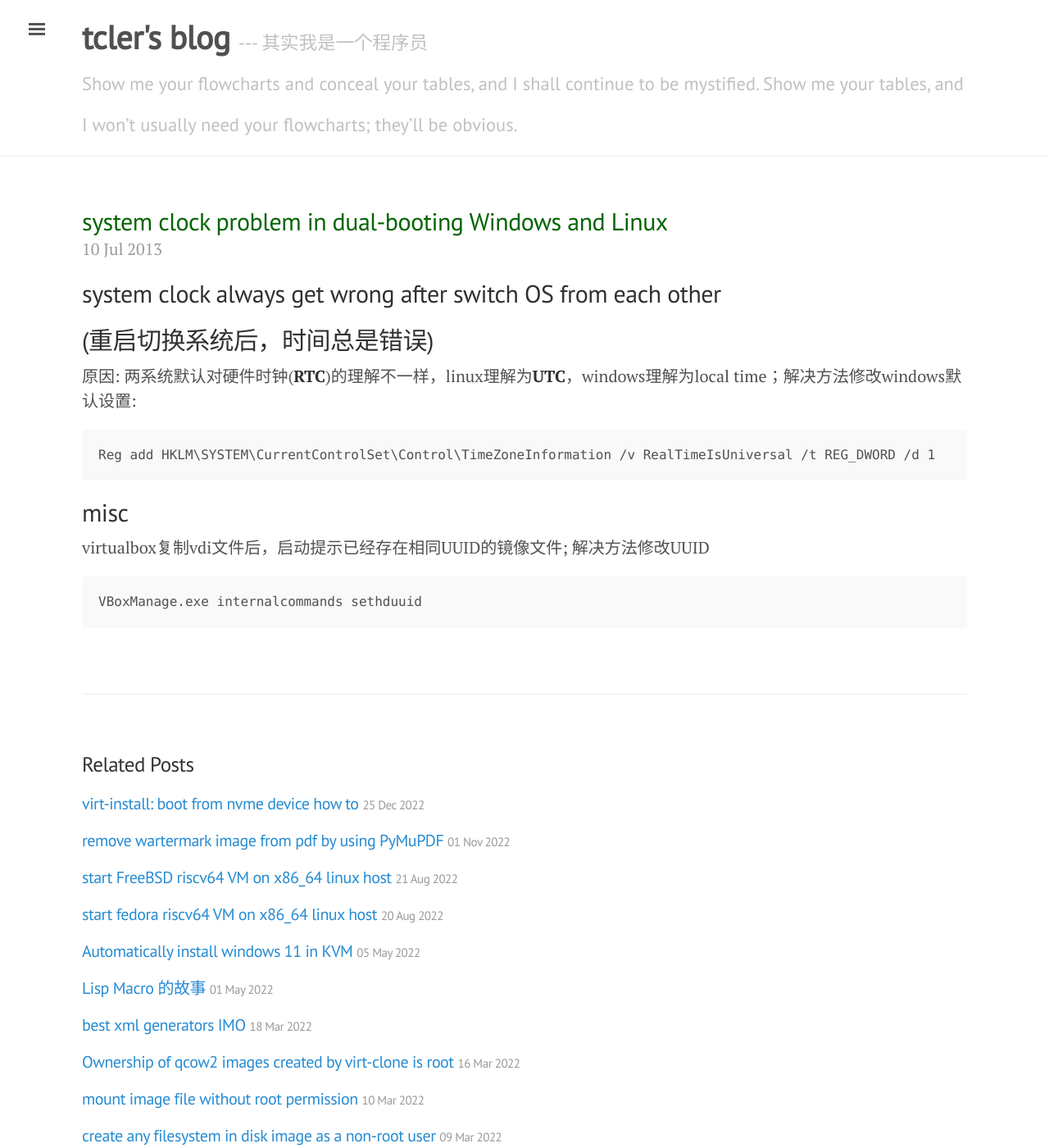
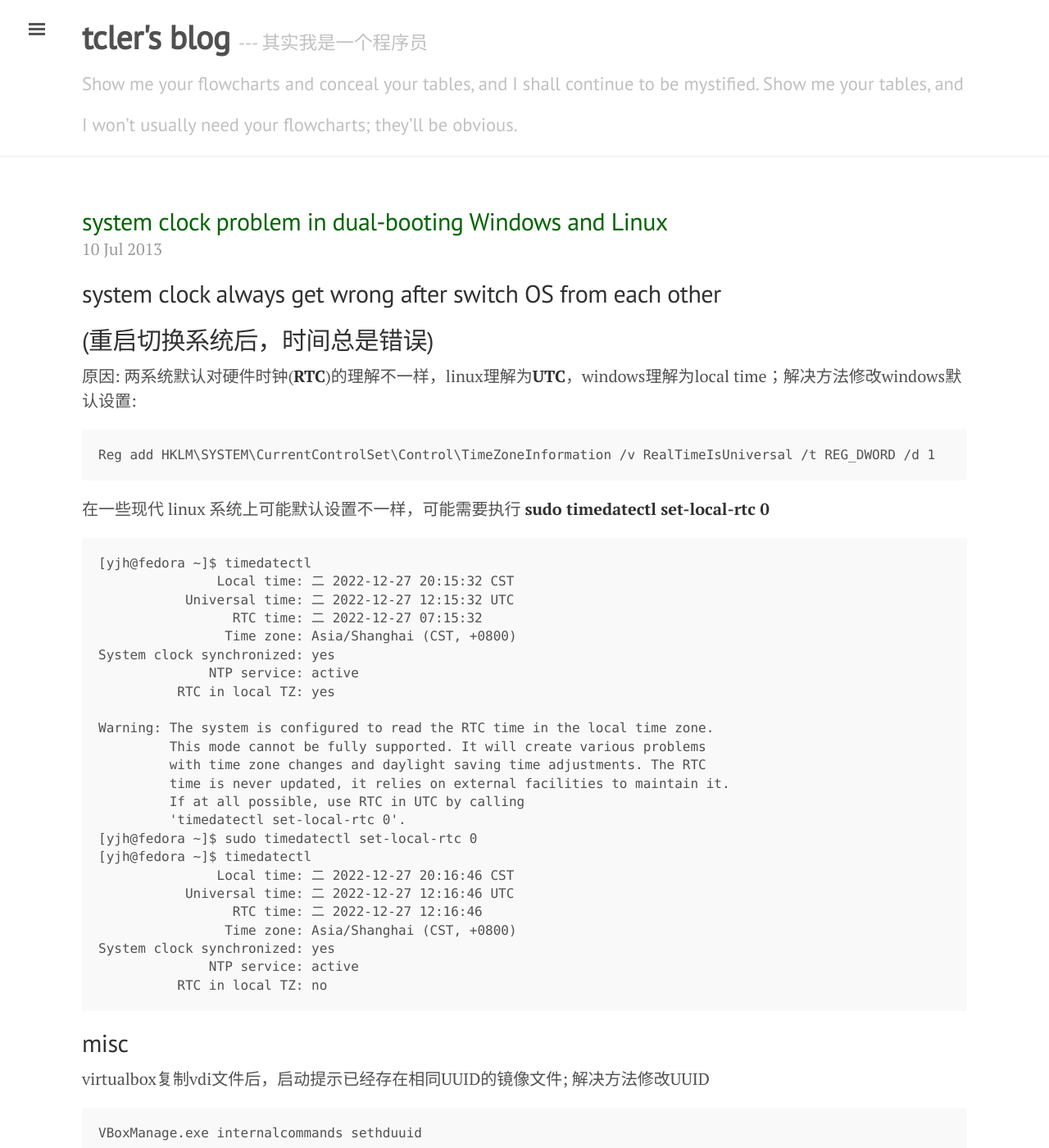
Before and after one commit to tcler/tcler.github.io, a Jekyll site: the page built from _posts/2013-07-10-system-clock-in-dual-booting-Windows-and-Linux.md, in a window 1280 px wide and 1400 px high. Shown: the whole window at 82% size. Built offline with Jekyll 4.4.1, drawn with Linux system fonts in a browser that asks for light colours.

Commit message:
Update 2013-07-10-system-clock-in-dual-booting-Windows-and-Linux.md

````diff
--- a/_posts/2013-07-10-system-clock-in-dual-booting-Windows-and-Linux.md
+++ b/_posts/2013-07-10-system-clock-in-dual-booting-Windows-and-Linux.md
@@ -10,6 +10,34 @@ title: "system clock problem in dual-booting Windows and Linux"
 Reg add HKLM\SYSTEM\CurrentControlSet\Control\TimeZoneInformation /v RealTimeIsUniversal /t REG_DWORD /d 1
 ```
 
+在一些现代 linux 系统上可能默认设置不一样，可能需要执行 **sudo timedatectl set-local-rtc 0**
+```
+[yjh@fedora ~]$ timedatectl
+               Local time: 二 2022-12-27 20:15:32 CST
+           Universal time: 二 2022-12-27 12:15:32 UTC
+                 RTC time: 二 2022-12-27 07:15:32
+                Time zone: Asia/Shanghai (CST, +0800)
+System clock synchronized: yes
+              NTP service: active
+          RTC in local TZ: yes
+
+Warning: The system is configured to read the RTC time in the local time zone.
+         This mode cannot be fully supported. It will create various problems
+         with time zone changes and daylight saving time adjustments. The RTC
+         time is never updated, it relies on external facilities to maintain it.
+         If at all possible, use RTC in UTC by calling
+         'timedatectl set-local-rtc 0'.
+[yjh@fedora ~]$ sudo timedatectl set-local-rtc 0
+[yjh@fedora ~]$ timedatectl
+               Local time: 二 2022-12-27 20:16:46 CST
+           Universal time: 二 2022-12-27 12:16:46 UTC
+                 RTC time: 二 2022-12-27 12:16:46
+                Time zone: Asia/Shanghai (CST, +0800)
+System clock synchronized: yes
+              NTP service: active
+          RTC in local TZ: no
+```
+
 ## misc
 virtualbox复制vdi文件后，启动提示已经存在相同UUID的镜像文件; 解决方法修改UUID
 ```
````
